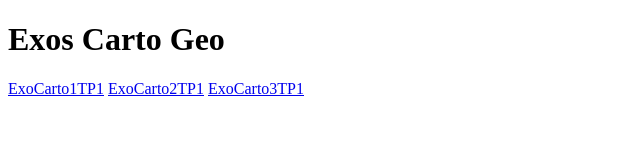
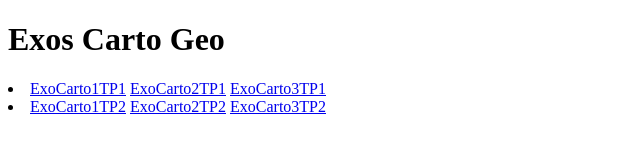
Before and after one commit to JulietteDecobert/CartoGeo, a plain HTML site: page index.html in a window 1280 px wide. Shown: the whole page, without its empty margins (0-640 px from the left). Drawn offline with Linux system fonts and the light colour scheme.

Commit message:
preparation tp2

```diff
--- a/index.html
+++ b/index.html
@@ -16,8 +16,15 @@
 </head>
 <body>
     <h1>Exos Carto Geo</h1>
-    <a href="ExoCarto1/tp1.html">ExoCarto1TP1</a>
-    <a href="ExoCarto2/tp1Exo2.html">ExoCarto2TP1</a>
-    <a href="ExoCarto3/tp1Exo3.html">ExoCarto3TP1</a>
+		<li>
+    	<a href="ExoCarto1/tp1.html">ExoCarto1TP1</a>
+    	<a href="ExoCarto2/tp1Exo2.html">ExoCarto2TP1</a>
+    	<a href="ExoCarto3/tp1Exo3.html">ExoCarto3TP1</a>
+	</li>
+	<li>
+		<a href="Exo1/tp2Exo1.html">ExoCarto1TP2</a>
+    <a href="Exo2/tp2Exo2.html">ExoCarto2TP2</a>
+    <a href="Exo3/tp3Exo3.html">ExoCarto3TP2</a>
+	</li>
 </body>
 </html>
```
Also changed, not shown: TP2/Exo1/src/tp2Exo1.html (added), TP2/Exo1/src/tp2Exo1.js (added), TP2/Exo2/src/tp2Exo2.html (added), TP2/Exo2/src/tp2Exo2.js (added), TP2/Exo3/src/tp2Exo3.html (added), TP2/Exo3/src/tp2Exo3.js (added).
